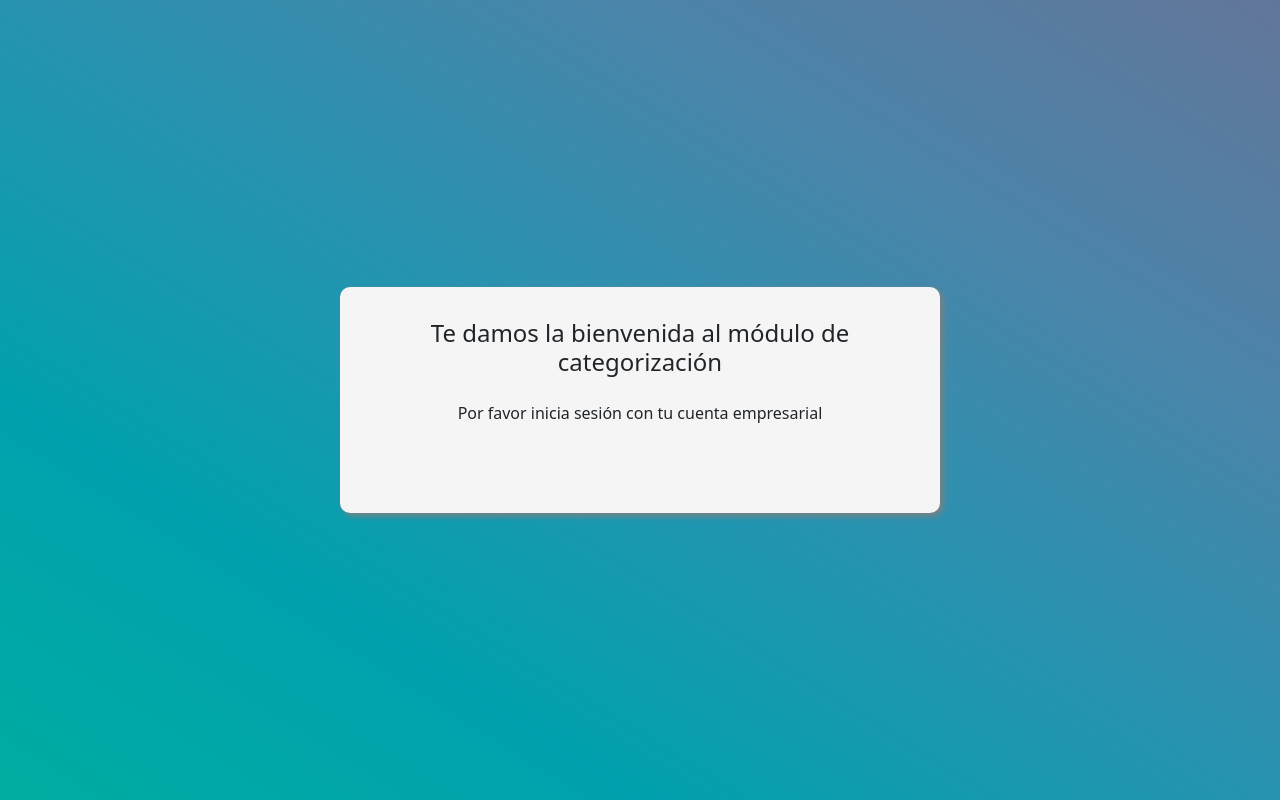
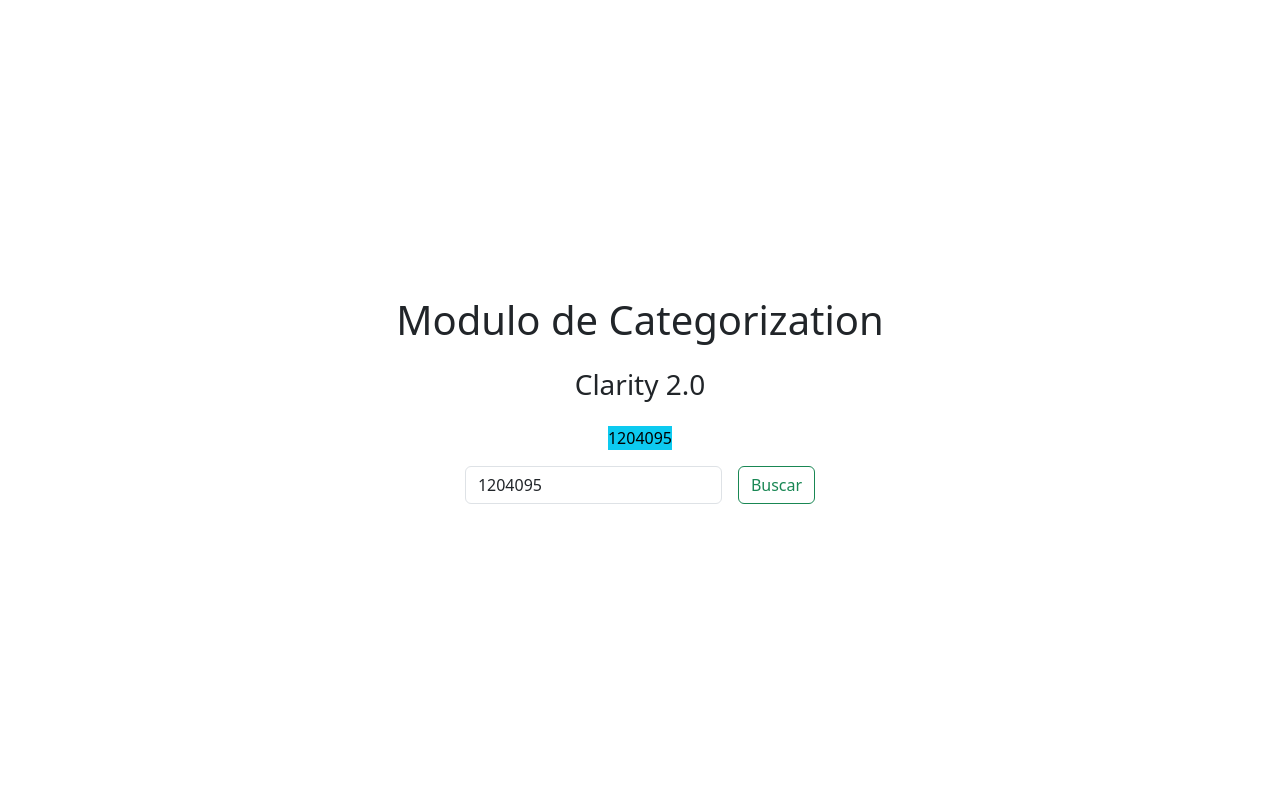
Before and after one commit to sistemasbuho/infra-categorizacion-plus, a React (Vite) app: page / in a window 1280 px wide. Built offline with nearby package versions, Linux system fonts and the light colour scheme; no server answers.

Commit message:
disable login

```diff
--- a/src/App.tsx
+++ b/src/App.tsx
@@ -3,29 +3,28 @@ import { FontAwesomeIcon } from '@fortawesome/react-fontawesome';
 import { ConfigProvider } from './context/ConfigContext';
 import { faCircleCheck } from '@fortawesome/free-solid-svg-icons';
 import { Toaster } from 'react-hot-toast';
-import { useEffect, useState } from 'react';
-import { decodedToken } from './components/Login/isValidToken';
+// import { useEffect } from 'react';
+// import { decodedToken } from './components/Login/isValidToken';
 
 import GlobalComponent from './GlobalComponent';
-import Login from './components/Login/Login';
 import Home from './pages/Home';
 
 function App() {
-  const [showLoginView, setshowLoginView] = useState<boolean>(false);
-  useEffect(() => {
-    const token = localStorage.getItem('token');
+  // const [showLoginView, setshowLoginView] = useState<boolean>(false);
+  // useEffect(() => {
+  //   const token = localStorage.getItem('token');
 
-    if (!token) {
-      setshowLoginView(true);
-    }
+  //   if (!token) {
+  //     setshowLoginView(true);
+  //   }
 
-    if (token) {
-      const decoded = decodedToken(token);
+  //   if (token) {
+  //     const decoded = decodedToken(token);
 
-      console.log(`Email: ${decoded.email}`);
-    }
-    return () => {};
-  }, []);
+  //     console.log(`Email: ${decoded.email}`);
+  //   }
+  //   return () => {};
+  // }, []);
 
   return (
     <ConfigProvider>
@@ -53,15 +52,15 @@ function App() {
         }}
       />
 
-      {showLoginView && <Login setShow={setshowLoginView} />}
-      {!showLoginView && (
+      {/* {showLoginView && <Login setShow={setshowLoginView} />} */}
+      {/* {!showLoginView && ( */}
       <BrowserRouter>
         <Routes>
           <Route path="/" element={<Home />} />
           <Route path="/articulo/:id" element={<GlobalComponent />} />
         </Routes>
       </BrowserRouter>
-      )}
+      {/* )} */}
     </ConfigProvider>
   );
 }
```
Lines whose indentation alone changed are shown as unchanged.
